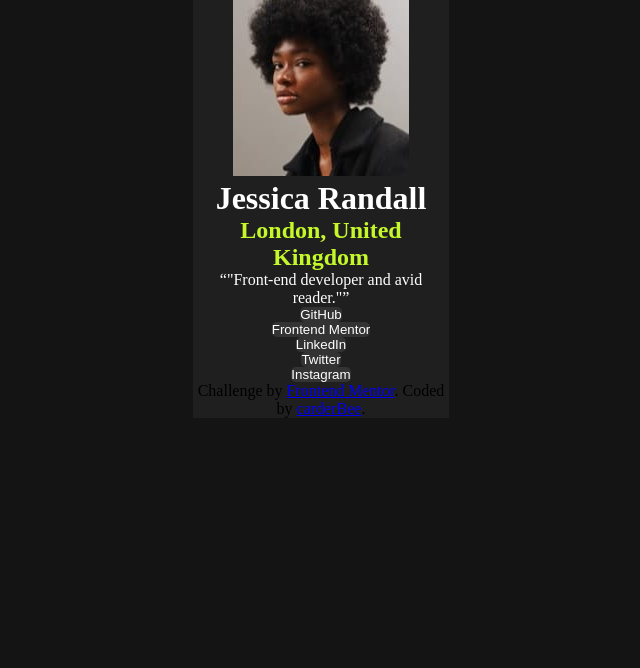
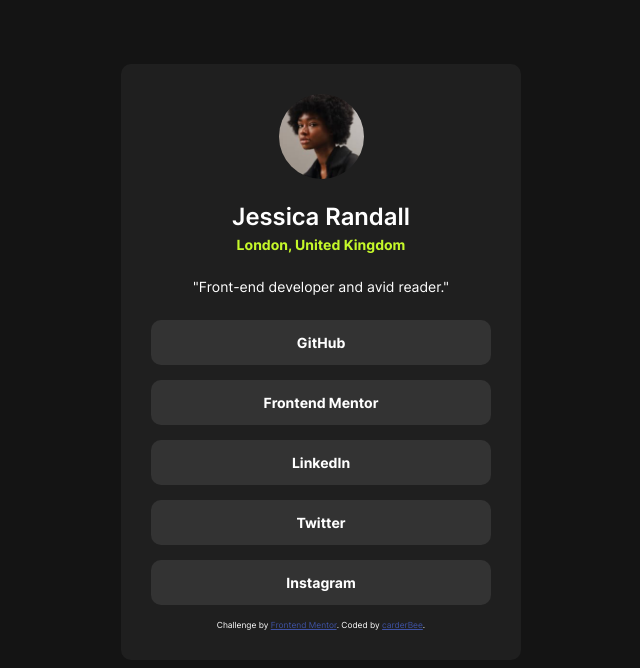
Before and after one commit to carderBeeBeeBee/Frontend-Mentor-3-Social-Links-Profile-Main, a plain HTML site: page index.html in a window 1280 px wide. Shown: the whole page, without its empty margins (319-959 px from the left). Drawn offline with Linux system fonts and the light colour scheme.

Commit message:
JS and CSS completed

```diff
--- /dev/null
+++ b/buttons.js
@@ -0,0 +1,4 @@
+function buttonClick(btnId) {
+    console.log(btnId);
+    alert("This would open a link to Jessica's " + document.getElementById(btnId).innerHTML + " profile.");
+}
--- a/index.html
+++ b/index.html
@@ -12,16 +12,19 @@
       <img src="assets/images/avatar-jessica.jpeg">
       <h1>Jessica Randall</h1>
       <h2>London, United Kingdom</h2>
-      <q>"Front-end developer and avid reader."</q>
-      <button>GitHub</button>
-      <button>Frontend Mentor</button>
-      <button>LinkedIn</button>
-      <button>Twitter</button>
-      <button>Instagram</button>
+      <div class="quote-section">
+        <q>"Front-end developer and avid reader."</q>
+      </div>
+      <button id="github-btn" onclick="buttonClick(this.id)">GitHub</button>
+      <button id="frontend-mentor-btn" onclick="buttonClick(this.id)">Frontend Mentor</button>
+      <button id="linkedin-btn" onclick="buttonClick(this.id)">LinkedIn</button>
+      <button id="twitter-btn" onclick="buttonClick(this.id)">Twitter</button>
+      <button id="instagram-btn" onclick="buttonClick(this.id)">Instagram</button>
       <footer class="attribution">
         Challenge by <a href="https://www.frontendmentor.io?ref=challenge" target="_blank">Frontend Mentor</a>.
         Coded by <a href="https://carderbeebeebee.github.io" target="_blank">carderBee</a>.
       </footer>
     </div>
+    <script src="buttons.js"></script>
   </body>
 </html>
--- a/style.css
+++ b/style.css
@@ -1,7 +1,19 @@
+@font-face {
+    font-family: "Inter";
+    src: url("./assets/fonts/Inter-VariableFont_slnt\,wght.ttf");
+    font-weight: 400 600 700;
+}
+
 * {
     box-sizing: border-box;
     margin: 0;
     padding: 0;
+}
+
+html {
+    font-family: "Inter";
+    font-weight: 400;
+    font-size: 14px;
 }
 
 body {
@@ -10,30 +22,61 @@ body {
 
 .container {
     background-color: #1f1f1f;
-    margin: 0 auto;
-    width: 20%;
+    margin: 5% auto;
+    width: 90%;
+    max-width: 400px;
+    padding: 30px;
     text-align: center;
 }
 
+img {
+    border-radius: 50%;
+    width: 85px;
+    margin-bottom: 20px;
+}
+
 h1 {
+    font-size: 1.7rem;
+    font-weight: 600;
+    margin-bottom: 5px;
+}
+
+h1, q, button {
     color: white;
 }
 
 h2 {
     color: #c5f82a;
+    font-size: 1rem;
+}
+
+h2, button {
+    font-weight: 700;
+}
+
+.quote-section {
+    margin: 25px auto;
 }
 
 q {
     color: white;
+    quotes: none;
 }
 
 button {
-    margin: 0 auto;
+    margin: 15px auto;
     background-color: #333333;
     border: none;
     border-radius: 5px;
-    color: white;
+    font-family: "Inter", sans-serif;
+    font-size: 1rem;
+    width: 100%;
+    height: 45px;
     display: block;
+}
+
+.container, button {
+    border-radius: 10px;
 }
 
 button:hover {
@@ -41,3 +84,13 @@ button:hover {
     background-color: #c5f82a;
     color: #1f1f1f;
 }
+
+.attribution {
+    font-size: 0.6rem;
+    color: white;
+    text-align: center;
+}
+
+.attribution a {
+    color: #3e52a3;
+}
```
Also changed, not shown: screenshots/desktop-screenshot.png (added), screenshots/mobile-screenshot.png (added), 1 other file.
